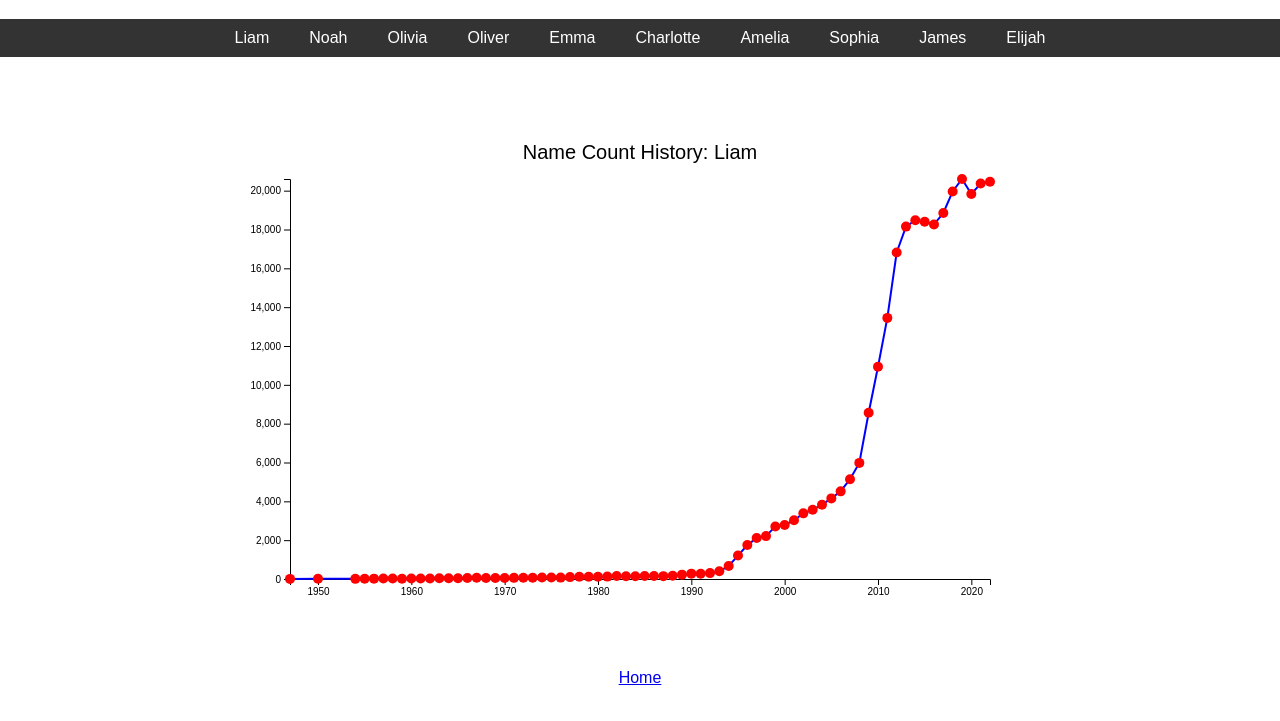
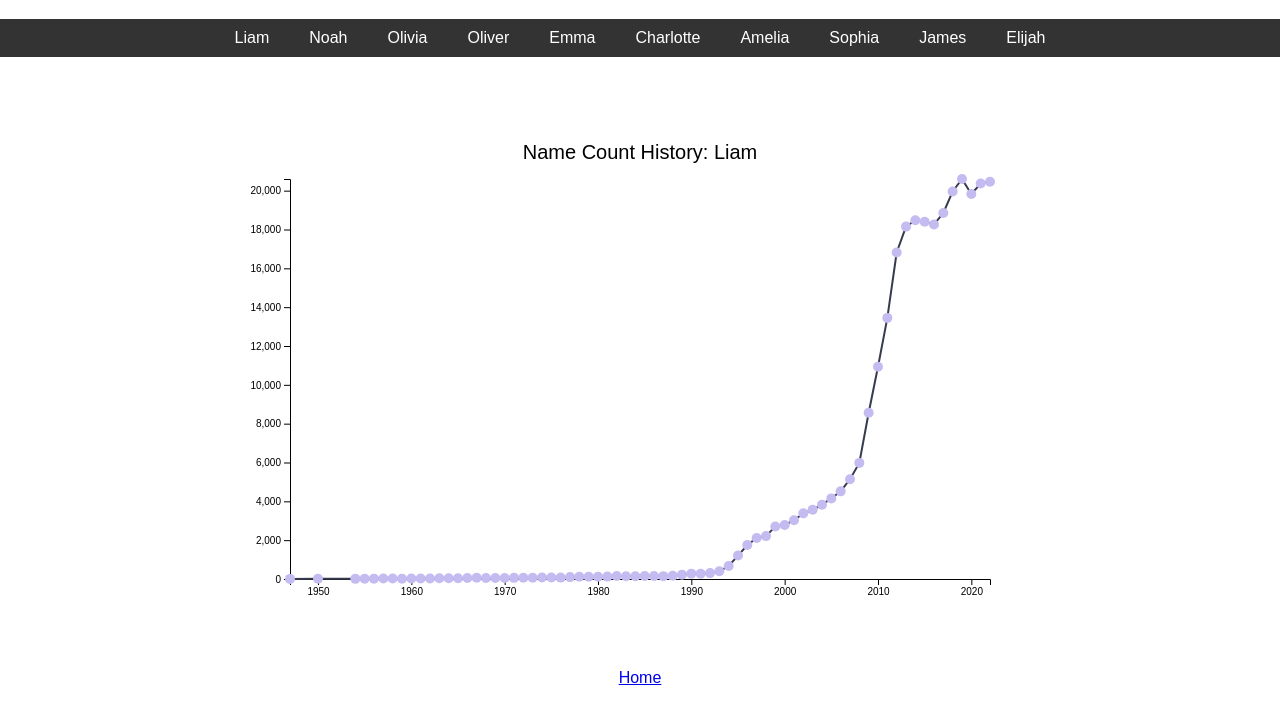
Before and after one commit to marilyn8/marilyn8.github.io, a plain HTML site: page liam.html in a window 1280 px wide. Shown: the part 61-782 px from the top of the page. Drawn offline with nearby package versions, Linux system fonts and the light colour scheme.

Commit message:
Update liam.html

```diff
--- a/liam.html
+++ b/liam.html
@@ -140,7 +140,7 @@
           .attr('class', 'line')
           .attr('d', line)
           .attr('fill', 'none')
-          .attr('stroke', 'blue')
+          .attr('stroke', '#363b4e')
           .attr('stroke-width', 2);
 
         // Points
@@ -152,7 +152,7 @@
           .attr('cx', d => xScale(d.year))
           .attr('cy', d => yScale(d.count))
           .attr('r', 5)
-          .attr('fill', 'red')
+          .attr('fill', '#c4bbf0')
 
         const tooltip = d3.select('body')
           .append('div')
```
